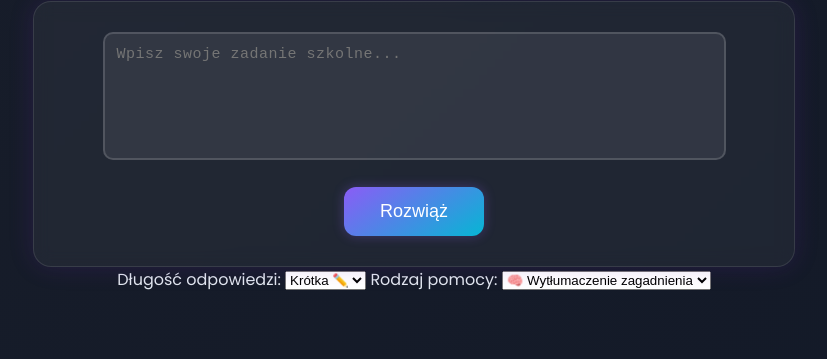
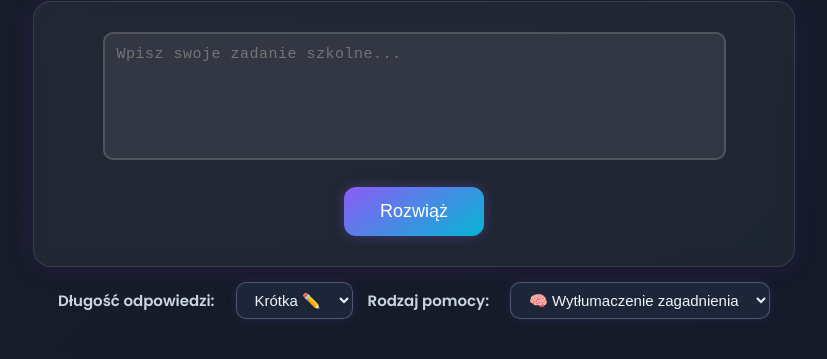
Before and after one commit to jakrylko/szkolnyasystent, a plain HTML site: page index.html in a window 1280 px wide. Shown: the part 153-512 px from the top of the page, without its empty margins (226-1053 px from the left). Drawn offline with nearby package versions, Linux system fonts and the light colour scheme.

Commit message:
Update style.css

```diff
--- a/style.css
+++ b/style.css
@@ -149,3 +149,44 @@ button:hover {
 @keyframes blink {
   50% { opacity: 0.5; }
 }
+
+/* === OPCJE WYBORU (długość i rodzaj odpowiedzi) === */
+.options {
+  margin-top: 15px;
+  display: flex;
+  flex-wrap: wrap;
+  justify-content: center;
+  align-items: center;
+  gap: 15px;
+}
+
+.options label {
+  color: #cbd5e1;
+  font-weight: 600;
+  margin-right: 6px;
+  font-size: 15px;
+}
+
+.options select {
+  background: rgba(30, 41, 59, 0.9); /* ciemne tło */
+  border: 1px solid rgba(148, 163, 184, 0.4);
+  border-radius: 10px;
+  color: #f1f5f9;
+  padding: 8px 14px;
+  font-size: 15px;
+  transition: 0.2s ease;
+  outline: none;
+  cursor: pointer;
+  box-shadow: 0 0 10px rgba(139, 92, 246, 0.15);
+}
+
+.options select:hover {
+  border-color: #8b5cf6;
+  background: rgba(45, 55, 72, 0.95);
+  box-shadow: 0 0 15px rgba(139, 92, 246, 0.35);
+}
+
+.options select:focus {
+  border-color: #8b5cf6;;
+  box-shadow: 0 0 15px rgba(6, 182, 212, 0.4);
+}
```
